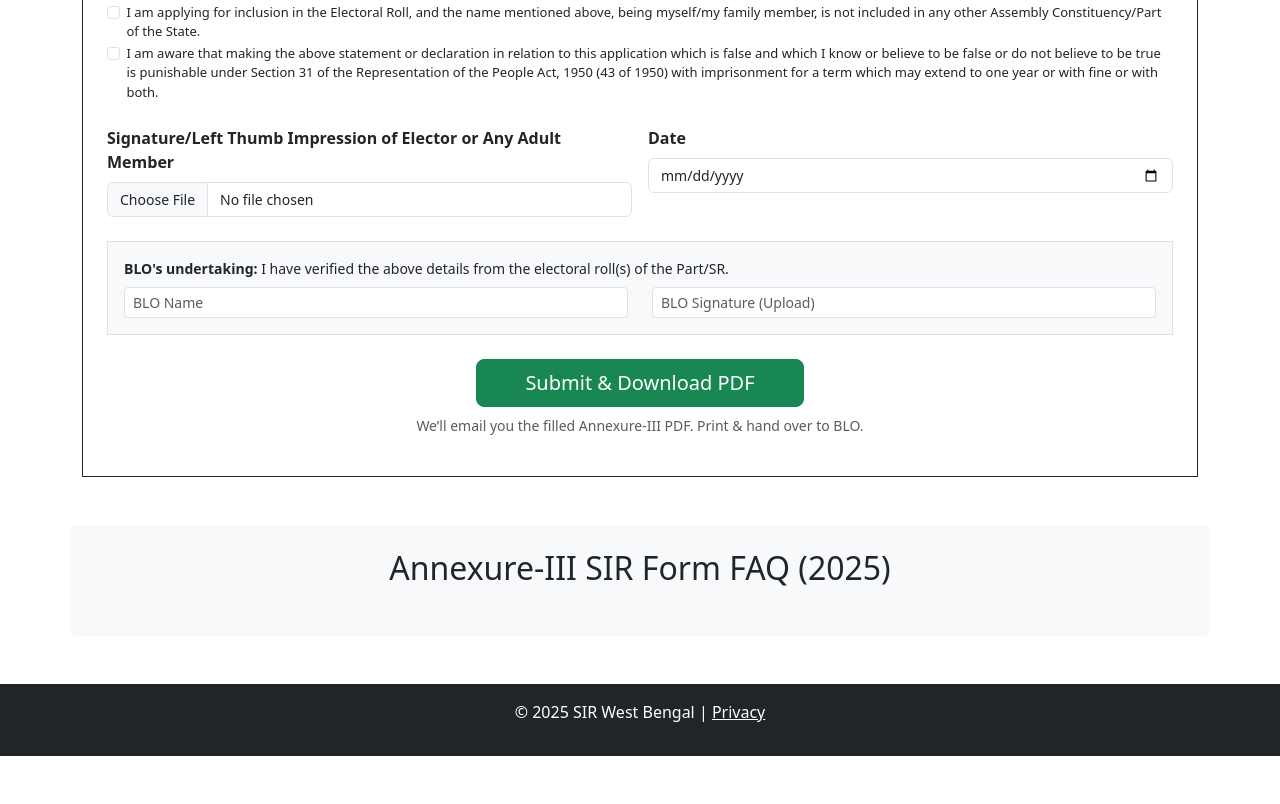
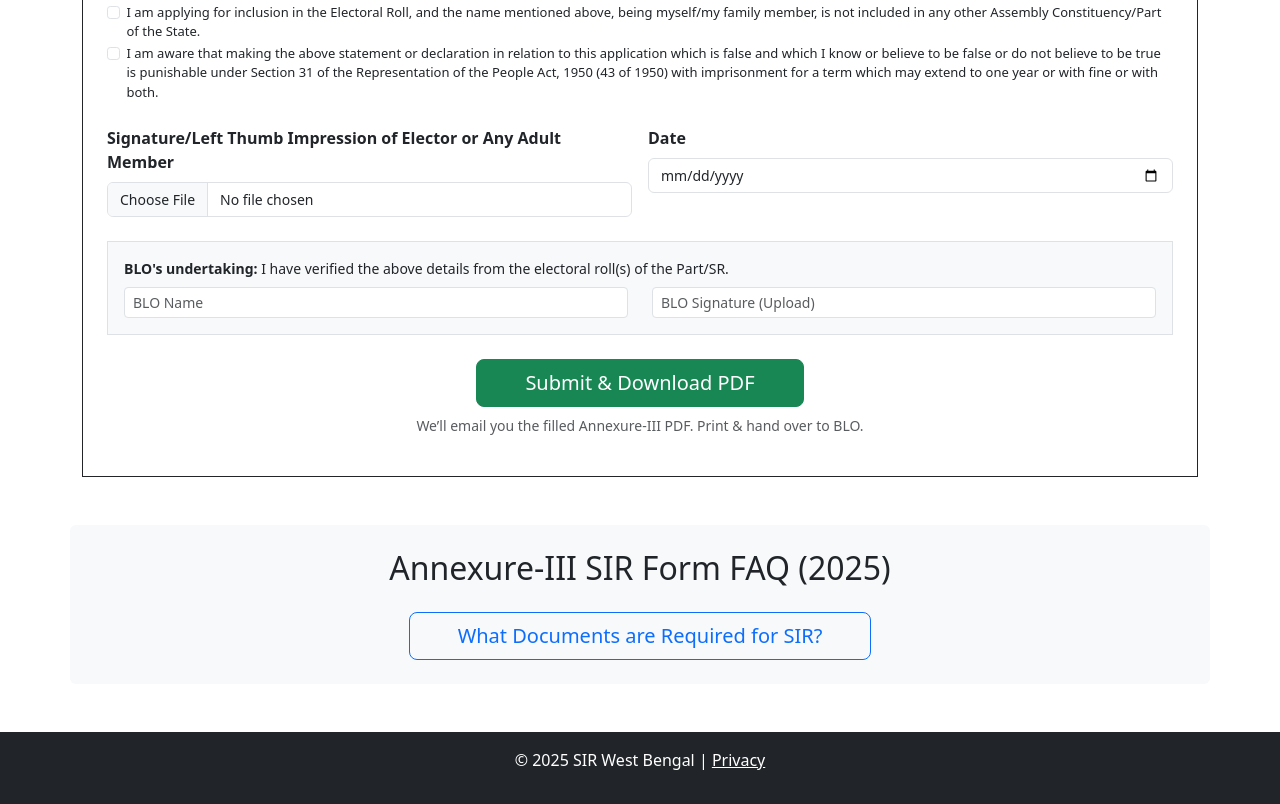
Before and after one commit to tamal1989/SIRFormFillup, a plain HTML site: page index.html in a window 1280 px wide. Shown: the part 1488-2292 px from the top of the page. Before the commit the page ends 2244 px from the top, so only its background shows below. Drawn offline with nearby package versions, Linux system fonts and the light colour scheme.

Commit message:
Update index.html

```diff
--- a/index.html
+++ b/index.html
@@ -294,6 +294,12 @@
   <!-- FAQ (800+ words - same as before, shortened here for space) -->
   <section class="container my-5 faq-section bg-light p-4 rounded">
     <h2 class="text-center mb-4">Annexure-III SIR Form FAQ (2025)</h2>
+
+    <div class="text-center mt-4">
+  <a href="/sir-documents-required.html" class="btn btn-outline-primary btn-lg px-5">
+    What Documents are Required for SIR?
+  </a>
+</div>
     <!-- Include full FAQ from previous version -->
     <!-- Omitted for brevity - paste the full accordion FAQ here -->
   </section>
@@ -304,4 +310,5 @@
 
   <script src="https://cdn.jsdelivr.net/npm/bootstrap@5.3.3/dist/js/bootstrap.bundle.min.js"></script>
 </body>
+
 </html>
```
